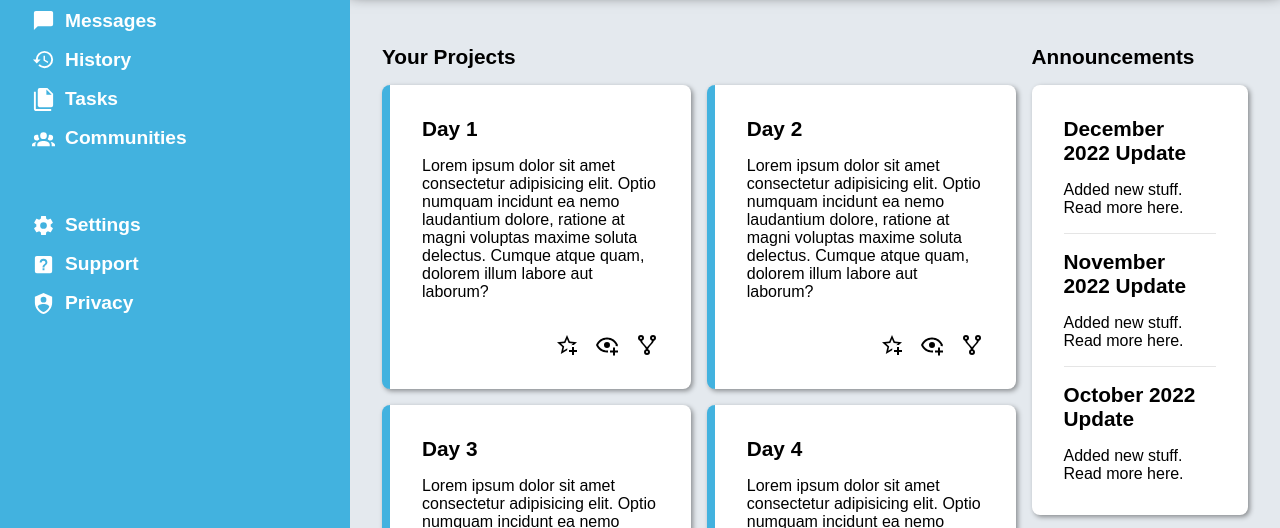
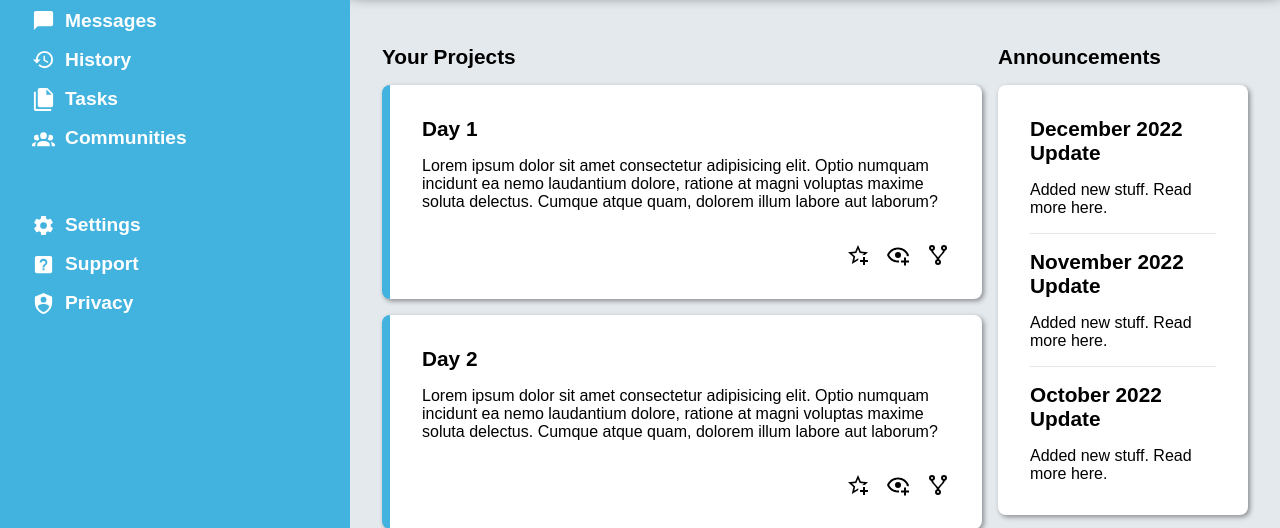
Before and after one commit to geon-youn/admin-dashboard, a plain HTML site: page index.html in a window 1280 px wide. Shown: the part 203-731 px from the top of the page. Drawn offline with Linux system fonts and the light colour scheme.

Commit message:
Make site more mobile friendly

```diff
--- a/style.css
+++ b/style.css
@@ -121,7 +121,7 @@ input[type="search"]::-webkit-search-results-decoration {
     display: flex;
     flex-direction: column;
     gap: 1rem;
-    width: clamp(150px, 25%, 300px)
+    width: clamp(250px, 25%, 350px)
 }
 
 .main h1 {
@@ -135,7 +135,7 @@ input[type="search"]::-webkit-search-results-decoration {
 
 .content {
     display: grid;
-    grid-template-columns: 1fr 1fr;
+    grid-template-columns: repeat(auto-fit, minmax(300px, 1fr));
     grid-template-rows: repeat(auto-fit, minmax(200px, 1fr));
     gap: 1rem;
 }
```
